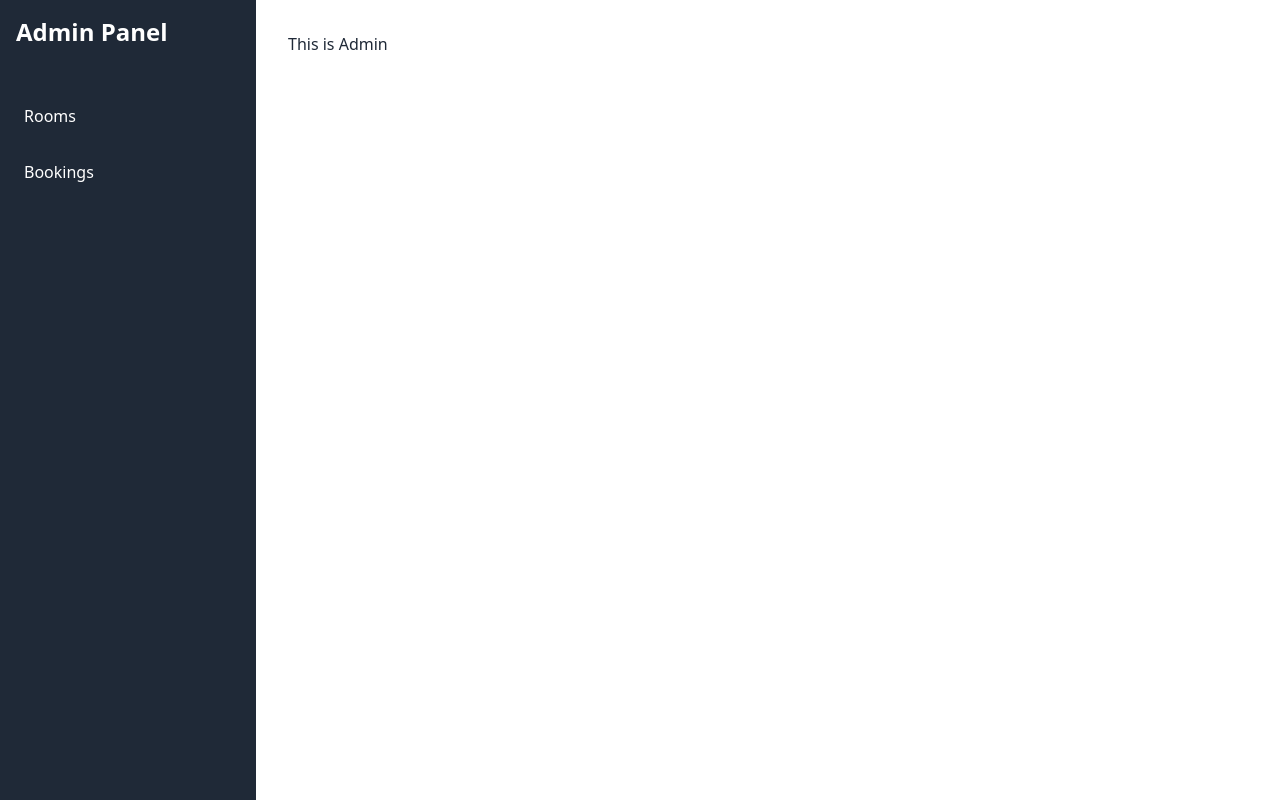
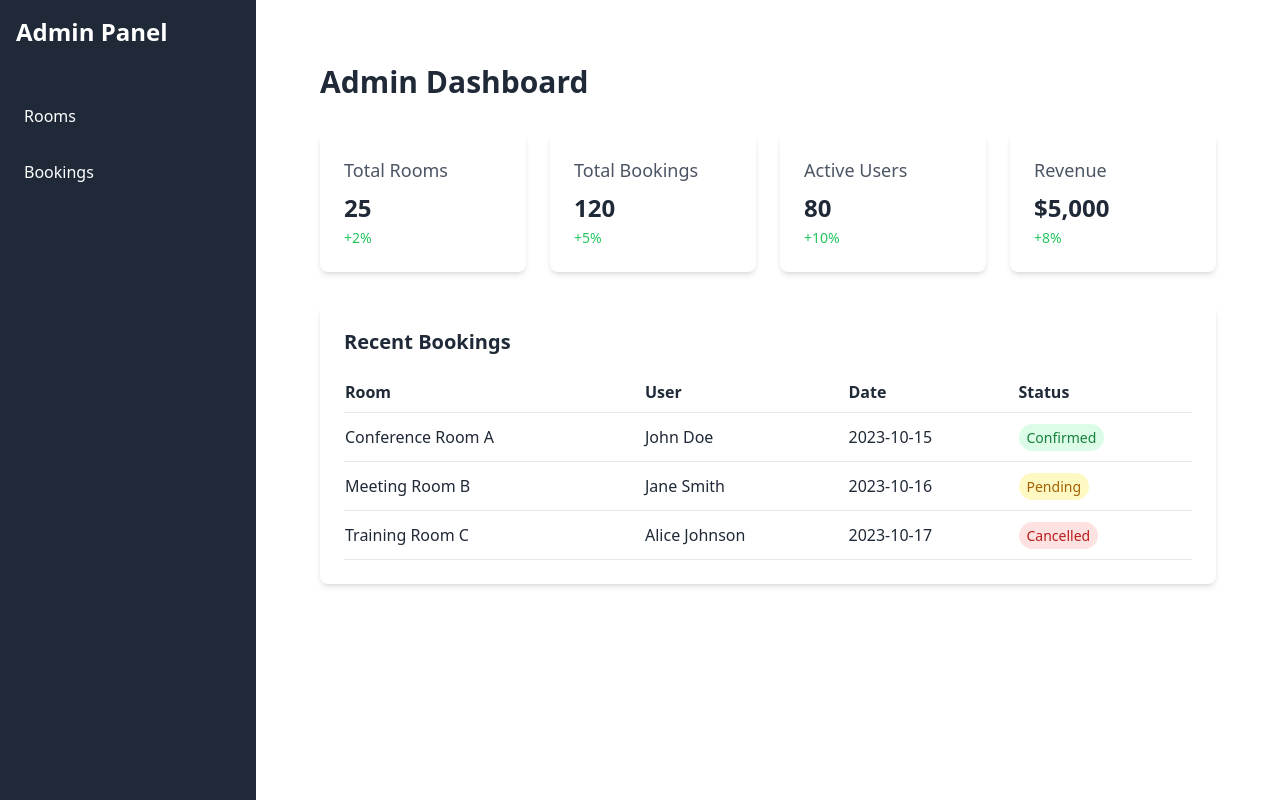
Before and after one commit to Fahim-Prodhan/room-booking-next, a Next.js app: page /admin in a window 1280 px wide. Built offline with nearby package versions, Linux system fonts and the light colour scheme; no server answers.

Commit message:
add: demo admin Dashboard

```diff
--- a/app/admin/page.tsx
+++ b/app/admin/page.tsx
@@ -1,11 +1,73 @@
-import { NextPage } from "next";
+import { NextPage } from 'next';
 
-const AdminPage:NextPage = ()=> {
-    return(
-        <div>
-            <h1>This is Admin</h1>
-        </div>
-    )
-}
+const AdminPage: NextPage = () => {
+
+  const metrics = [
+    { title: 'Total Rooms', value: 25, change: '+2%' },
+    { title: 'Total Bookings', value: 120, change: '+5%' },
+    { title: 'Active Users', value: 80, change: '+10%' },
+    { title: 'Revenue', value: '$5,000', change: '+8%' },
+  ];
+
+  const recentBookings = [
+    { id: 1, room: 'Conference Room A', user: 'John Doe', date: '2023-10-15', status: 'Confirmed' },
+    { id: 2, room: 'Meeting Room B', user: 'Jane Smith', date: '2023-10-16', status: 'Pending' },
+    { id: 3, room: 'Training Room C', user: 'Alice Johnson', date: '2023-10-17', status: 'Cancelled' },
+  ];
+
+  return (
+    <div className="p-8">
+      <h1 className="text-3xl font-bold mb-8">Admin Dashboard</h1>
+
+      {/* Metrics Cards */}
+      <div className="grid grid-cols-1 md:grid-cols-2 lg:grid-cols-4 gap-6 mb-8">
+        {metrics.map((metric, index) => (
+          <div key={index} className="bg-white p-6 rounded-lg shadow-md">
+            <h3 className="text-lg text-gray-600">{metric.title}</h3>
+            <p className="text-2xl font-bold mt-2">{metric.value}</p>
+            <p className="text-sm text-green-500 mt-1">{metric.change}</p>
+          </div>
+        ))}
+      </div>
+
+      {/* Recent Bookings Table */}
+      <div className="bg-white p-6 rounded-lg shadow-md">
+        <h2 className="text-xl font-bold mb-4">Recent Bookings</h2>
+        <table className="w-full">
+          <thead>
+            <tr className="border-b">
+              <th className="text-left py-2">Room</th>
+              <th className="text-left py-2">User</th>
+              <th className="text-left py-2">Date</th>
+              <th className="text-left py-2">Status</th>
+            </tr>
+          </thead>
+          <tbody>
+            {recentBookings.map((booking) => (
+              <tr key={booking.id} className="border-b hover:bg-gray-50">
+                <td className="py-3">{booking.room}</td>
+                <td className="py-3">{booking.user}</td>
+                <td className="py-3">{booking.date}</td>
+                <td className="py-3">
+                  <span
+                    className={`px-2 py-1 rounded-full text-sm ${
+                      booking.status === 'Confirmed'
+                        ? 'bg-green-100 text-green-700'
+                        : booking.status === 'Pending'
+                        ? 'bg-yellow-100 text-yellow-700'
+                        : 'bg-red-100 text-red-700'
+                    }`}
+                  >
+                    {booking.status}
+                  </span>
+                </td>
+              </tr>
+            ))}
+          </tbody>
+        </table>
+      </div>
+    </div>
+  );
+};
 
 export default AdminPage;
--- a/app/admin/rooms/page.tsx
+++ b/app/admin/rooms/page.tsx
@@ -0,0 +1,11 @@
+import { NextPage } from "next";
+
+const RoomPage:NextPage = ()=>{
+    return(
+        <div>
+
+        </div>
+    )
+}
+
+export default RoomPage;
```
